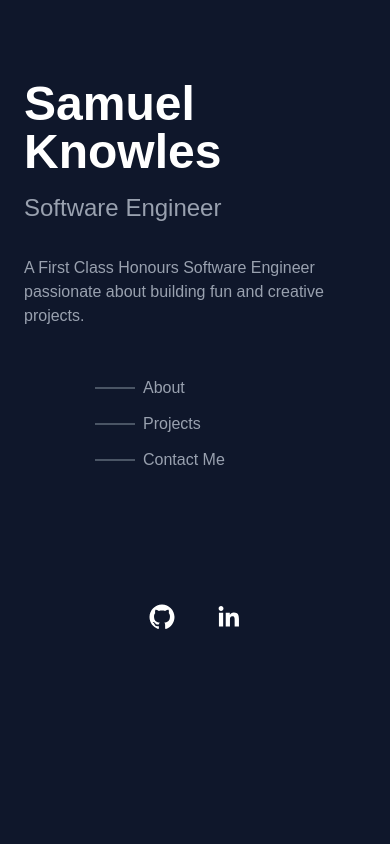
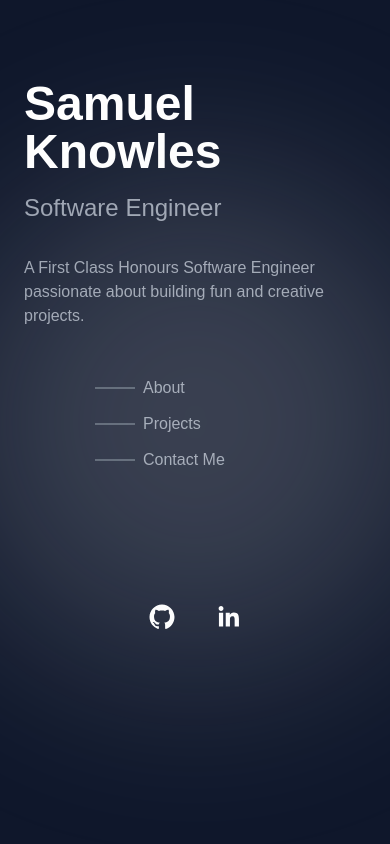
Before and after one commit to Samuel12372/Portfolio, a React (Vite) app in the folder client/: page / in a window 390 px wide. Shown: the top 844 px of the page. Built offline with nearby package versions, Linux system fonts and the light colour scheme.

Commit message:
Update GlowingCursor.jsx

```diff
--- a/client/src/components/GlowingCursor.jsx
+++ b/client/src/components/GlowingCursor.jsx
@@ -8,14 +8,40 @@ const GlowingCursor = () => {
       setPosition({ x: e.clientX, y: e.clientY });
     };
 
-    window.addEventListener("mousemove", updatePosition);
-    return () => window.removeEventListener("mousemove", updatePosition);
+    // Only add mouse listener on large screens
+    const mediaQuery = window.matchMedia('(min-width: 1024px)');
+
+    const handleScreenSize = () => {
+      if (mediaQuery.matches) {
+        window.addEventListener("mousemove", updatePosition);
+      } else {
+        window.removeEventListener("mousemove", updatePosition);
+      }
+    };
+
+    handleScreenSize();
+    mediaQuery.addEventListener('change', handleScreenSize);
+
+    return () => {
+      window.removeEventListener("mousemove", updatePosition);
+      mediaQuery.removeEventListener('change', handleScreenSize);
+    };
   }, []);
 
   return (
-    <div className="pointer-events-none fixed top-0 left-0 w-full h-full z-50 hidden lg:block">
+    <div className="pointer-events-none fixed top-0 left-0 w-full h-full z-50">
       <div
-        className="absolute bg-gray-200 rounded-full opacity-20 blur-[100px] transition-transform duration-50"
+        className="absolute bg-gray-200 rounded-full opacity-20 blur-[100px] transition-transform duration-50 lg:hidden"
+        style={{
+          width: "500px",
+          height: "500px",
+          left: "50%",
+          top: "50%",
+          transform: "translate(-50%, -50%)",
+        }}
+      />
+      <div
+        className="absolute bg-gray-200 rounded-full opacity-20 blur-[100px] transition-transform duration-50 hidden lg:block"
         style={{
           width: "500px",
           height: "500px",
```
